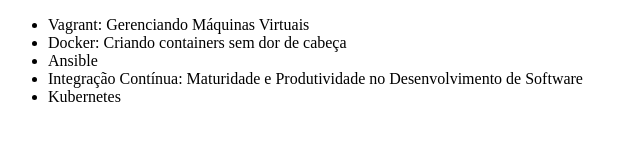
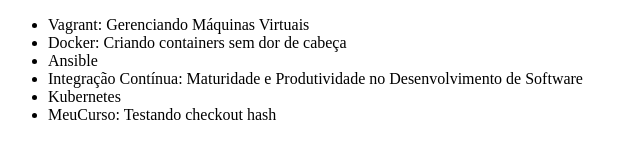
Before and after one commit to RoReis/alura-git2, a plain HTML site: page index.html in a window 1280 px wide. Shown: the whole page, without its empty margins (0-640 px from the left). Drawn offline with Linux system fonts and the light colour scheme.

Commit message:
Teste criando MeuCurso Checkout com hash

```diff
--- a/index.html
+++ b/index.html
@@ -11,6 +11,7 @@
         <li>Ansible</li>
         <li>Integração Contínua: Maturidade e Produtividade no Desenvolvimento de Software</li>
         <li>Kubernetes</li>
+        <li>MeuCurso: Testando checkout hash</li>
     </ul>
 </body>
 </html>
```
